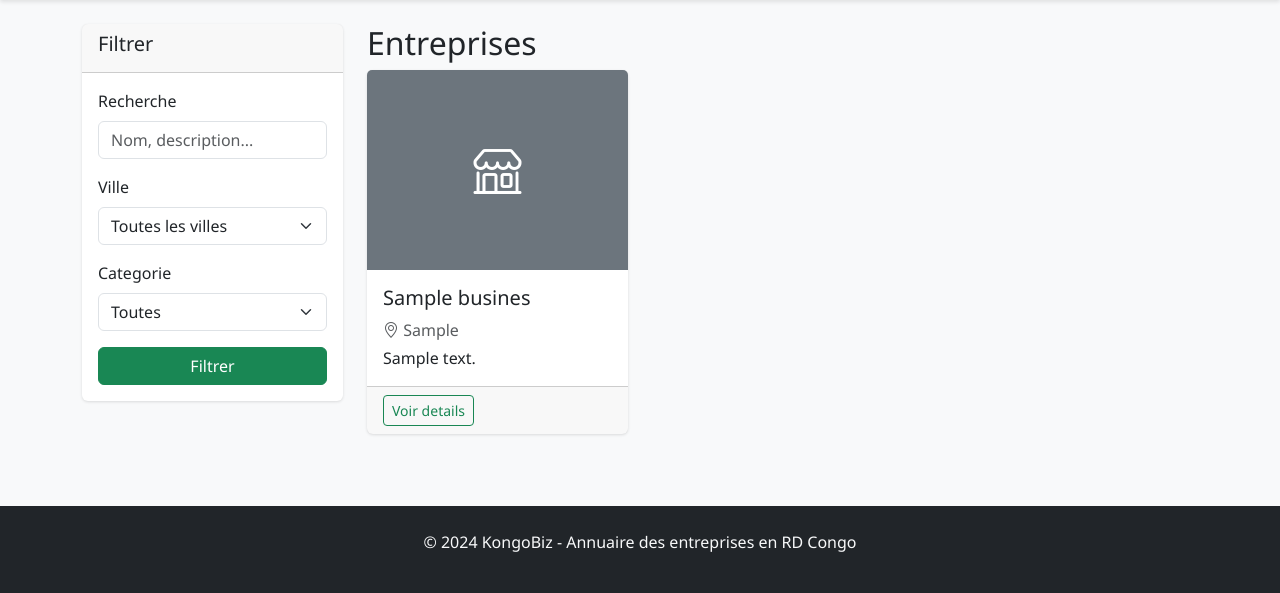
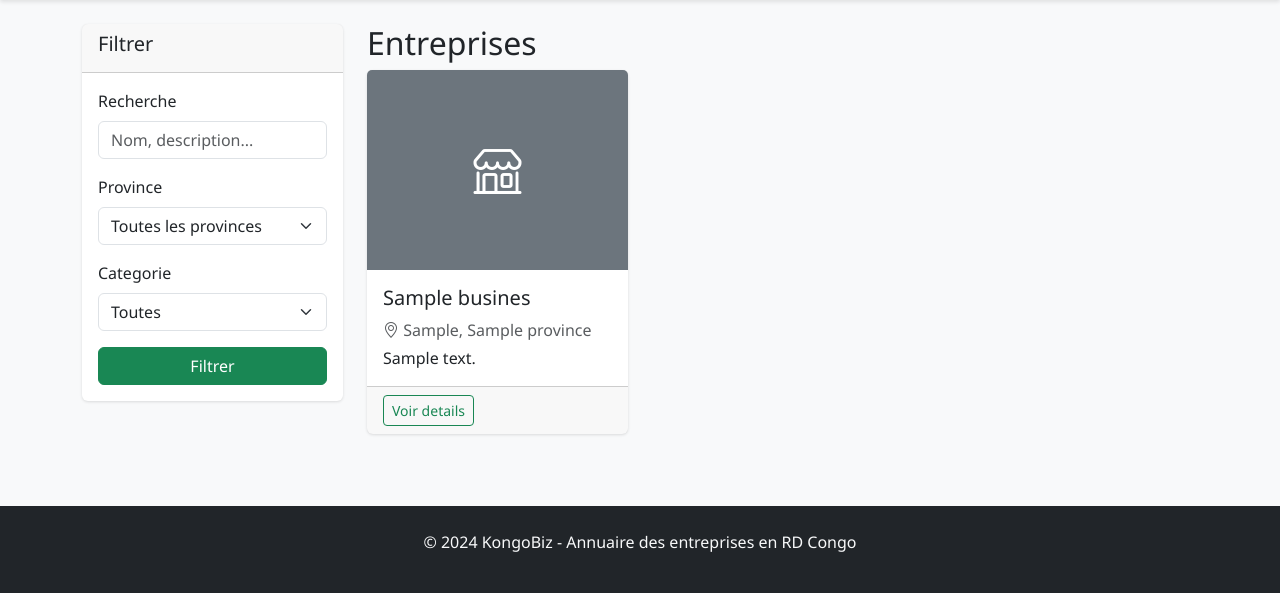
Before and after one commit to PatMir04/kongo-biz, a Django app: page /entreprises/ in a window 1280 px wide. Shown: the part 56-649 px from the top of the page. Run offline with Django 5.2, Linux system fonts and the light colour scheme; tables that the repository leaves empty hold one stand-in row (values such as "Sample post"); parts of the project's set-up code (start-up, migrations or seed data) failed here and were passed over.

Commit message:
Replace city dropdown with province filter in list.html

```diff
--- a/templates/businesses/list.html
+++ b/templates/businesses/list.html
@@ -14,17 +14,12 @@
             <input type="text" name="q" class="form-control" value="{{ query }}" placeholder="Nom, description...">
           </div>
           <div class="mb-3">
-            <label class="form-label">Ville</label>
-            <select name="ville" class="form-select">
-              <option value="">Toutes les villes</option>
-              <option value="Kinshasa" {% if city == 'Kinshasa' %}selected{% endif %}>Kinshasa</option>
-              <option value="Lubumbashi" {% if city == 'Lubumbashi' %}selected{% endif %}>Lubumbashi</option>
-              <option value="Goma" {% if city == 'Goma' %}selected{% endif %}>Goma</option>
-              <option value="Bukavu" {% if city == 'Bukavu' %}selected{% endif %}>Bukavu</option>
-              <option value="Mbuji-Mayi" {% if city == 'Mbuji-Mayi' %}selected{% endif %}>Mbuji-Mayi</option>
-              <option value="Kisangani" {% if city == 'Kisangani' %}selected{% endif %}>Kisangani</option>
-              <option value="Kananga" {% if city == 'Kananga' %}selected{% endif %}>Kananga</option>
-              <option value="Kolwezi" {% if city == 'Kolwezi' %}selected{% endif %}>Kolwezi</option>
+            <label class="form-label">Province</label>
+            <select name="province" class="form-select">
+              <option value="">Toutes les provinces</option>
+              {% for prov in provinces %}
+              <option value="{{ prov.id }}" {% if province_id == prov.id|stringformat:"d" %}selected{% endif %}>{{ prov.name }}</option>
+              {% endfor %}
             </select>
           </div>
           <div class="mb-3">
@@ -56,7 +51,7 @@
           {% endif %}
           <div class="card-body">
             <h5 class="card-title">{{ business.name }}</h5>
-            <p class="text-muted mb-1"><i class="bi bi-geo-alt"></i> {{ business.city }}{% if business.commune %}, {{ business.commune }}{% endif %}</p>
+            <p class="text-muted mb-1"><i class="bi bi-geo-alt"></i> {{ business.location_display }}</p>
             <p class="card-text">{{ business.description|truncatewords:20 }}</p>
           </div>
           <div class="card-footer">
@@ -74,13 +69,13 @@
     <nav>
       <ul class="pagination justify-content-center">
         {% if businesses.has_previous %}
-        <li class="page-item"><a class="page-link" href="?page={{ businesses.previous_page_number }}&q={{ query }}&ville={{ city }}&categorie={{ category_slug }}">Precedent</a></li>
+        <li class="page-item"><a class="page-link" href="?page={{ businesses.previous_page_number }}&q={{ query }}&province={{ province_id }}&categorie={{ category_slug }}">Precedent</a></li>
         {% endif %}
         {% for num in businesses.paginator.page_range %}
-        <li class="page-item {% if businesses.number == num %}active{% endif %}"><a class="page-link" href="?page={{ num }}&q={{ query }}&ville={{ city }}&categorie={{ category_slug }}">{{ num }}</a></li>
+        <li class="page-item {% if businesses.number == num %}active{% endif %}"><a class="page-link" href="?page={{ num }}&q={{ query }}&province={{ province_id }}&categorie={{ category_slug }}">{{ num }}</a></li>
         {% endfor %}
         {% if businesses.has_next %}
-        <li class="page-item"><a class="page-link" href="?page={{ businesses.next_page_number }}&q={{ query }}&ville={{ city }}&categorie={{ category_slug }}">Suivant</a></li>
+        <li class="page-item"><a class="page-link" href="?page={{ businesses.next_page_number }}&q={{ query }}&province={{ province_id }}&categorie={{ category_slug }}">Suivant</a></li>
         {% endif %}
       </ul>
     </nav>
```
